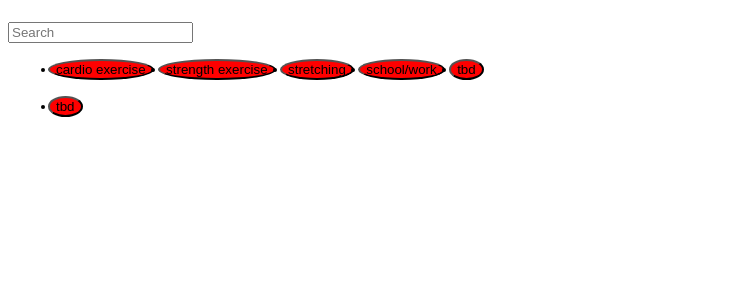
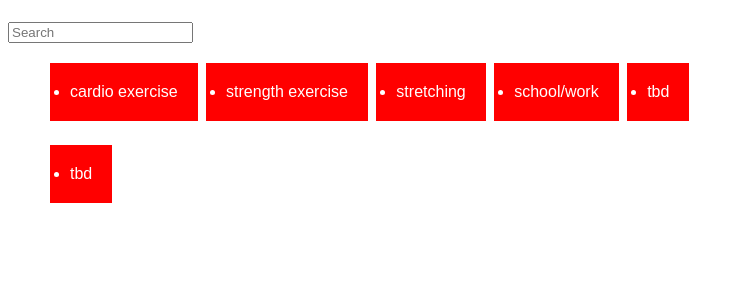
Before and after one commit to crowelladrianna/hackher2023, a PHP site: page / in a window 1280 px wide. Shown: the part 58-358 px from the top of the page, without its empty margins (0-744 px from the left). Run offline with PHP 8.4, Linux system fonts and the light colour scheme.

Commit message:
Update mystyle.css

```diff
--- a/mystyle.css
+++ b/mystyle.css
@@ -32,5 +32,13 @@ input[type=text] {
 }
 
 button {
-    border-radius: 70%;
+  background-color: #04AA6D;
+  border: none;
+  color: white;
+  padding: 20px;
+  text-align: center;
+  text-decoration: none;
+  display: inline-block;
+  font-size: 16px;
+  margin: 4px 2px;
 }
```
